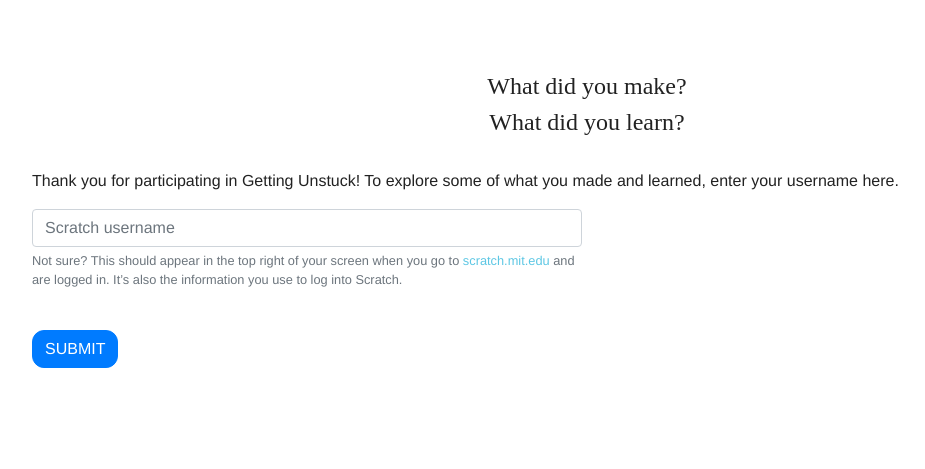
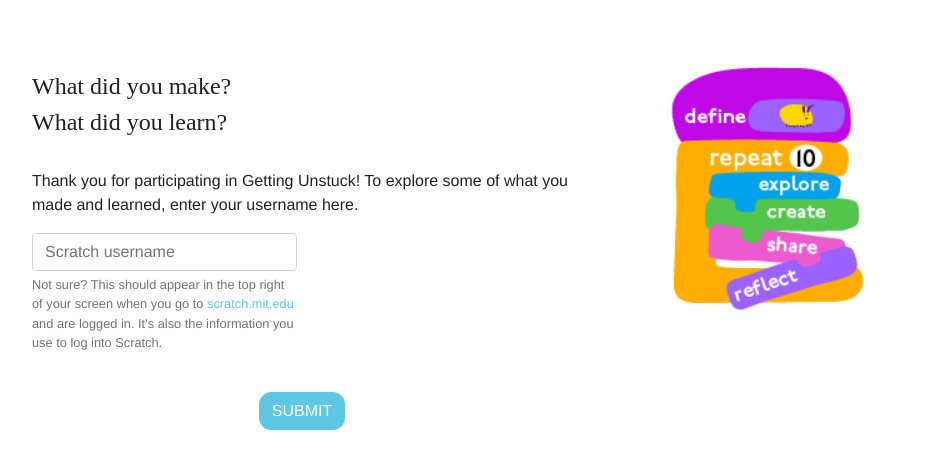
Before and after one commit to GSE-CCL/getting-unstuck-web, a Flask app: page /index in a window 1280 px wide. Shown: the part 74-543 px from the top of the page, without its empty margins (53-978 px from the left). Run offline with Flask 2, Linux system fonts and the light colour scheme; some libraries are stand-ins or nearby versions; some web fonts are replaced.

Commit message:
added formatting changes, site-page image

```diff
--- a/static/css/main.css
+++ b/static/css/main.css
@@ -27,8 +27,11 @@ h5 {
 }
 
 h4 {
+    font-family: 'Gastromond';
+}
+
+.page-title {
     text-align: center;
-    font-family: 'Gastromond';
 }
 
 /* Nav bar */
@@ -85,6 +88,9 @@ img.bug {
 /* Index input */
 .round-btn {
     border-radius: 12px;
+    text-align: center;
+    background-color: #5dc7e4;
+    border-color: #5dc7e4;
 }
 
 /* Custom settings for sprite images */
--- a/templates/home.html
+++ b/templates/home.html
@@ -7,10 +7,8 @@
 <div class="container container-splash">
     <div class="row splash">
         <div class="col-md-6">
-            <div class="page-title login">
                 <br>
                 <h4>Getting Unstuck</h4>
-        </div>
 
             <p><strong>JULY 5-25, 2018</strong></p>
             <p><em>21 days. 21 Scratch projects. What will you make?</em></p>
--- a/templates/index.html
+++ b/templates/index.html
@@ -4,11 +4,11 @@
 {% block main_content %}
 
 <div class="row">
-    <div class="col-12">
-        <div class="page-title login">
+    <div class="col-6">
+        <div class="page-title">
             <br><br>
-            <h4>What did you make?</h4>
-            <h4>What did you learn?</h4>
+            <h4 style="text-align: left">What did you make?</h4>
+            <h4 style="text-align: left">What did you learn?</h4>
             <br>
         </div>
         <p>
@@ -28,8 +28,13 @@
                 </div>
             </div>
             <br>
-                <button type="submit" class="input-group-btn inline btn btn-primary button round-btn">SUBMIT</button>
+            <div class="text-center">
+                <button type="submit" class="input-group-btn inline btn btn-primary button round-btn text-center">SUBMIT</button>
+            </div>
         </form>
+    </div>
+    <div class="col-6">
+        <img src="{{ url_for('static', filename='img/site-page.png') }}" class="mt-4 ml-5 w-50">
     </div>
 </div>
 
--- a/templates/login.html
+++ b/templates/login.html
@@ -6,7 +6,7 @@
 
 <div class="row">
     <div class="col-12">
-        <div class="page-title login">
+        <div class="page-title">
             <h4>Login</h4>
         </div>
         <p></p>
```
Also changed, not shown: static/img/site-page.png (added).
